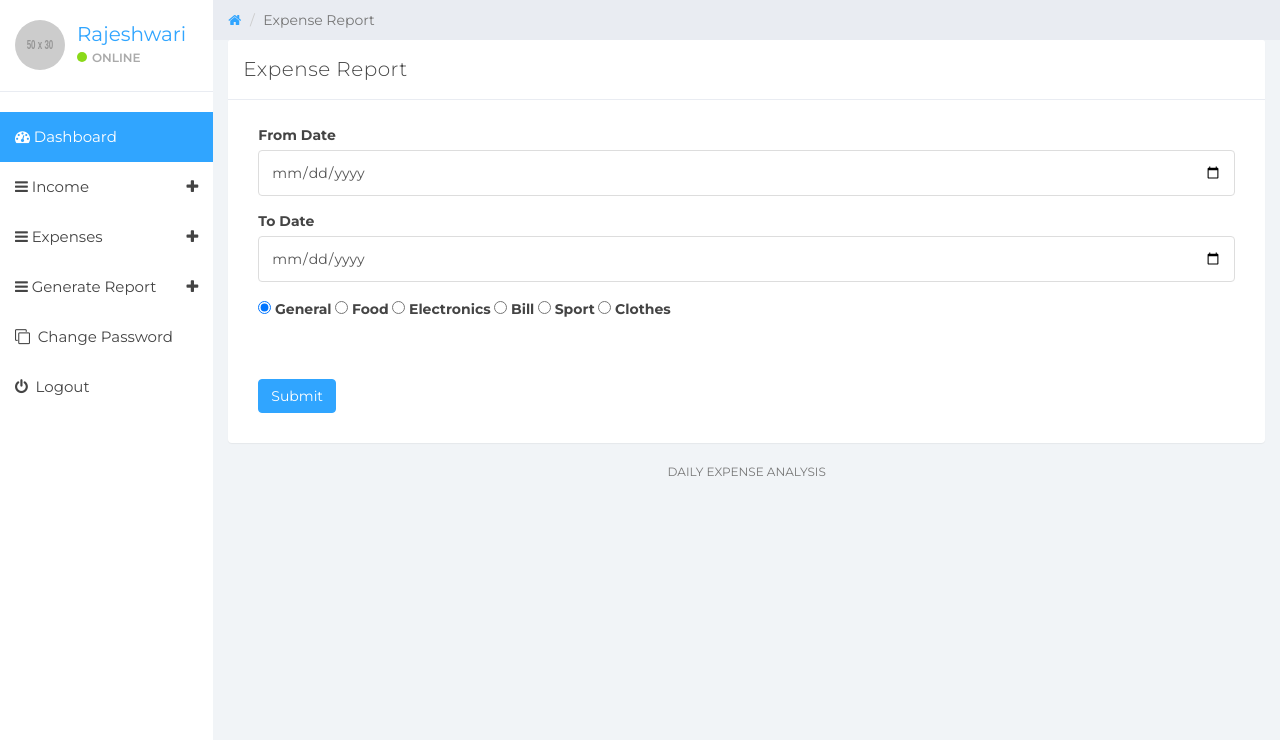
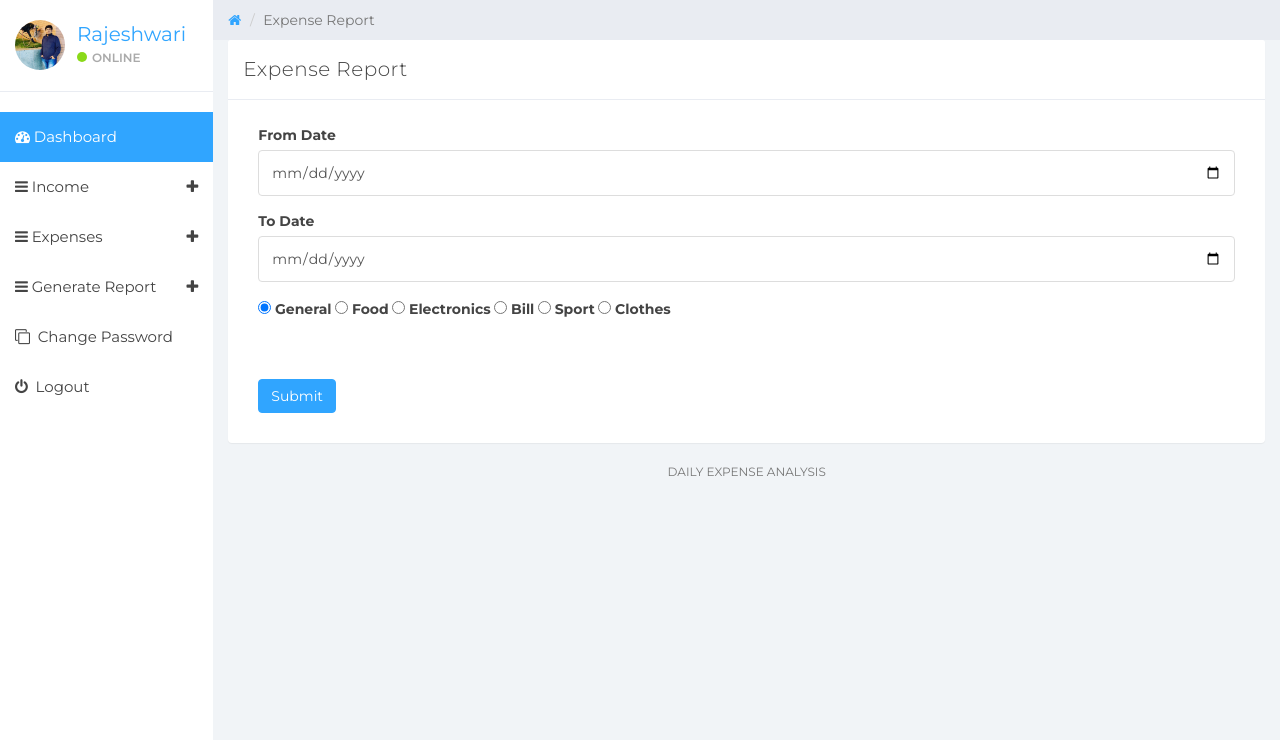
Before and after one commit to SmitPatel910/income-expense-analysis, a PHP site: page /Expense-report-typewise.php in a window 1280 px wide. Shown: the part 60-800 px from the top of the page. Run offline with PHP 8.4, Linux system fonts and the light colour scheme; a user stored in the database is signed in; data comes from the database, SQL or seed files in the repository; grey boxes labelled with a size stand in for pictures from a placeholder-image service; data that the repository does not hold is empty; some libraries are stand-ins or nearby versions.

Commit message:
Update sidebar.php

```diff
--- a/includes/sidebar.php
+++ b/includes/sidebar.php
@@ -8,7 +8,7 @@ include('includes/dbconnection.php');
 <div id="sidebar-collapse" class="col-sm-3 col-lg-2 sidebar">
         <div class="profile-sidebar">
             <div class="profile-userpic">
-                <img src="http://placehold.it/50/30a5ff/fff" class="img-responsive" alt="">
+                <img src="78159901_1591090164364237_446944682052681728_o.jpg" class="img-responsive" alt="">
             </div>
 
             <div class="profile-usertitle">
```
